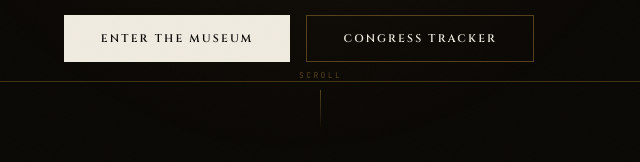
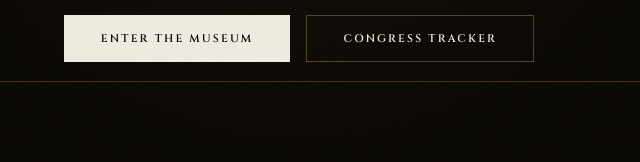
Before and after one commit to johnrspivey/therulingclassreport.com, a plain HTML site: page index.html in a window 1280 px wide. Shown: the part 638-800 px from the top of the page, 341-981 px from the left. Drawn offline with Linux system fonts and the light colour scheme.

Commit message:
Remove scroll hint overlap

```diff
--- a/index.html
+++ b/index.html
@@ -533,7 +533,7 @@
     <a href="/museum.html" class="btn btn-primary">Enter the Museum</a>
     <a href="/congress.html" class="btn btn-secondary">Congress Tracker</a>
   </div>
-  <div class="scroll-hint">Scroll</div>
+
   <div class="hero-rule-bot"></div>
 </section>
 
```
